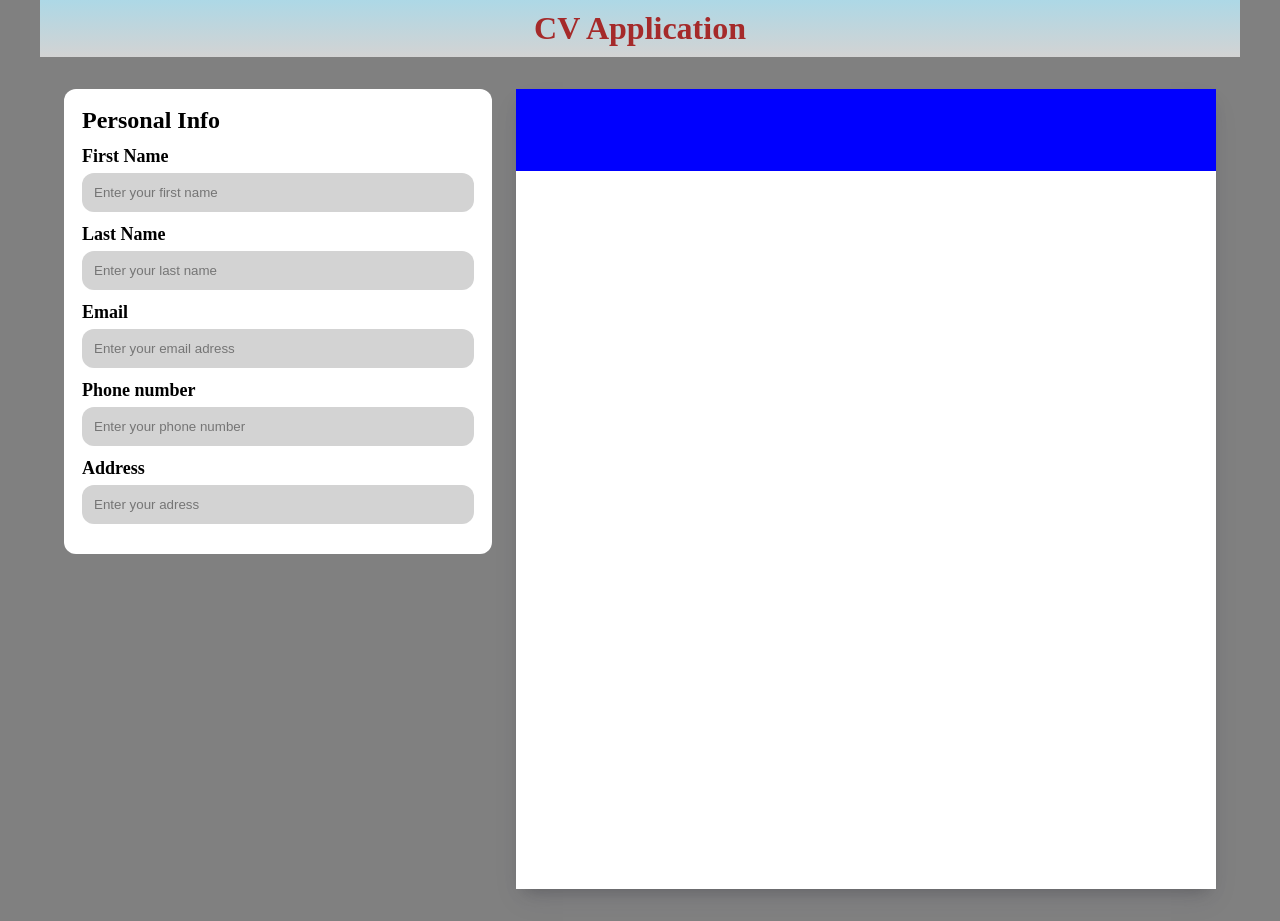
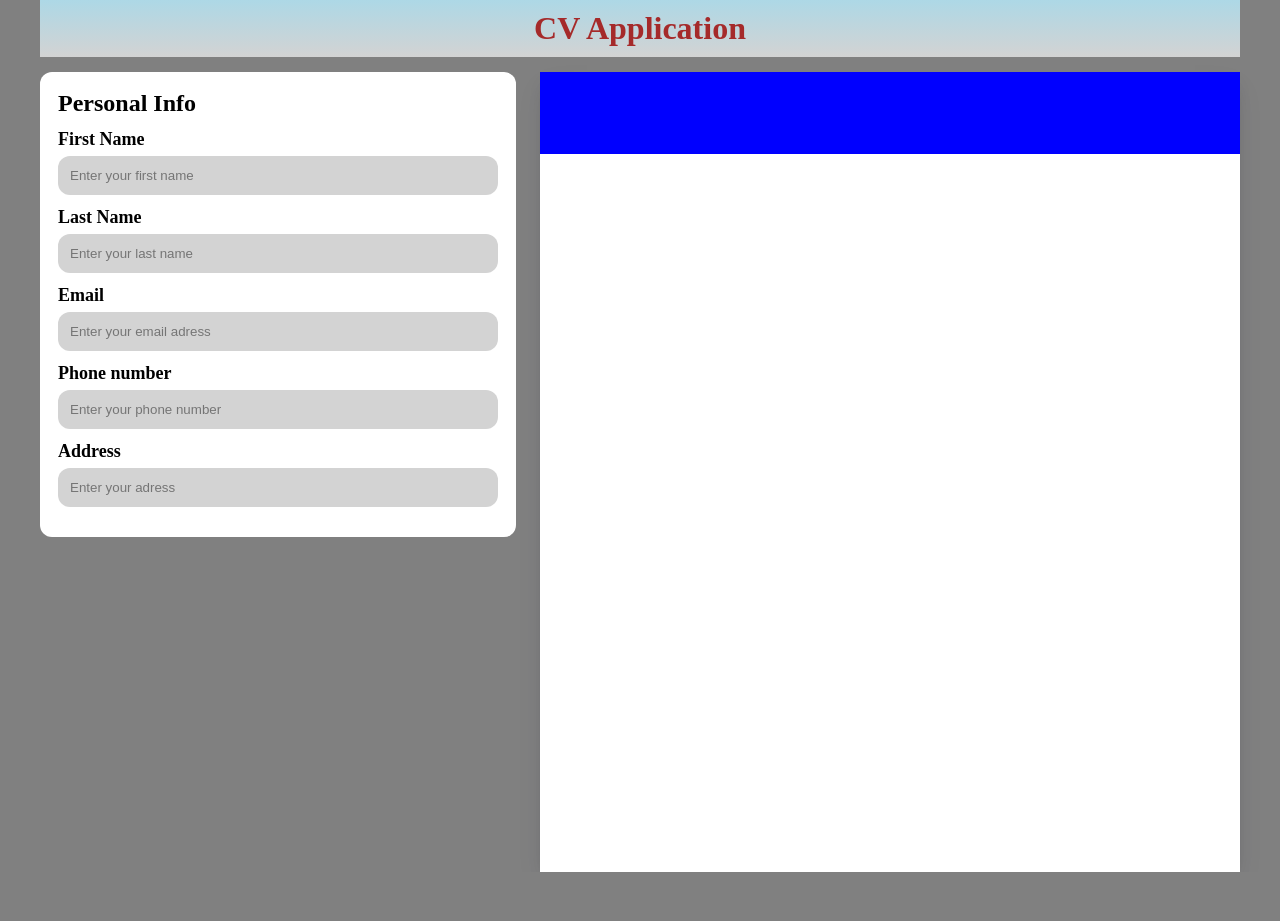
Before and after one commit to itsozod/react-cv-app, a React (Vite) app: page / in a window 1280 px wide. After the commit the page ends 872 px from the top, so only its background shows below. Built offline with nearby package versions, Linux system fonts and the light colour scheme.

Commit message:
set the props validation in AppContainer component

```diff
--- a/src/components/appContainer/AppContainer.jsx
+++ b/src/components/appContainer/AppContainer.jsx
@@ -1,4 +1,8 @@
 import styles from "./AppContainer.module.css";
+import PropTypes from 'prop-types';
 export default function AppContainer({children}) {
   return <div className={styles.app}>{children}</div>;
 }
+AppContainer.propTypes = {
+  children: PropTypes.node.isRequired
+}
--- a/src/components/appContainer/AppContainer.module.css
+++ b/src/components/appContainer/AppContainer.module.css
@@ -3,6 +3,6 @@
     gap: 24px;
     margin: auto;
     max-width: 1500px;
-    padding: 32px 24px;
+    margin-top: 15px;
     width: 100%;
 }
```
